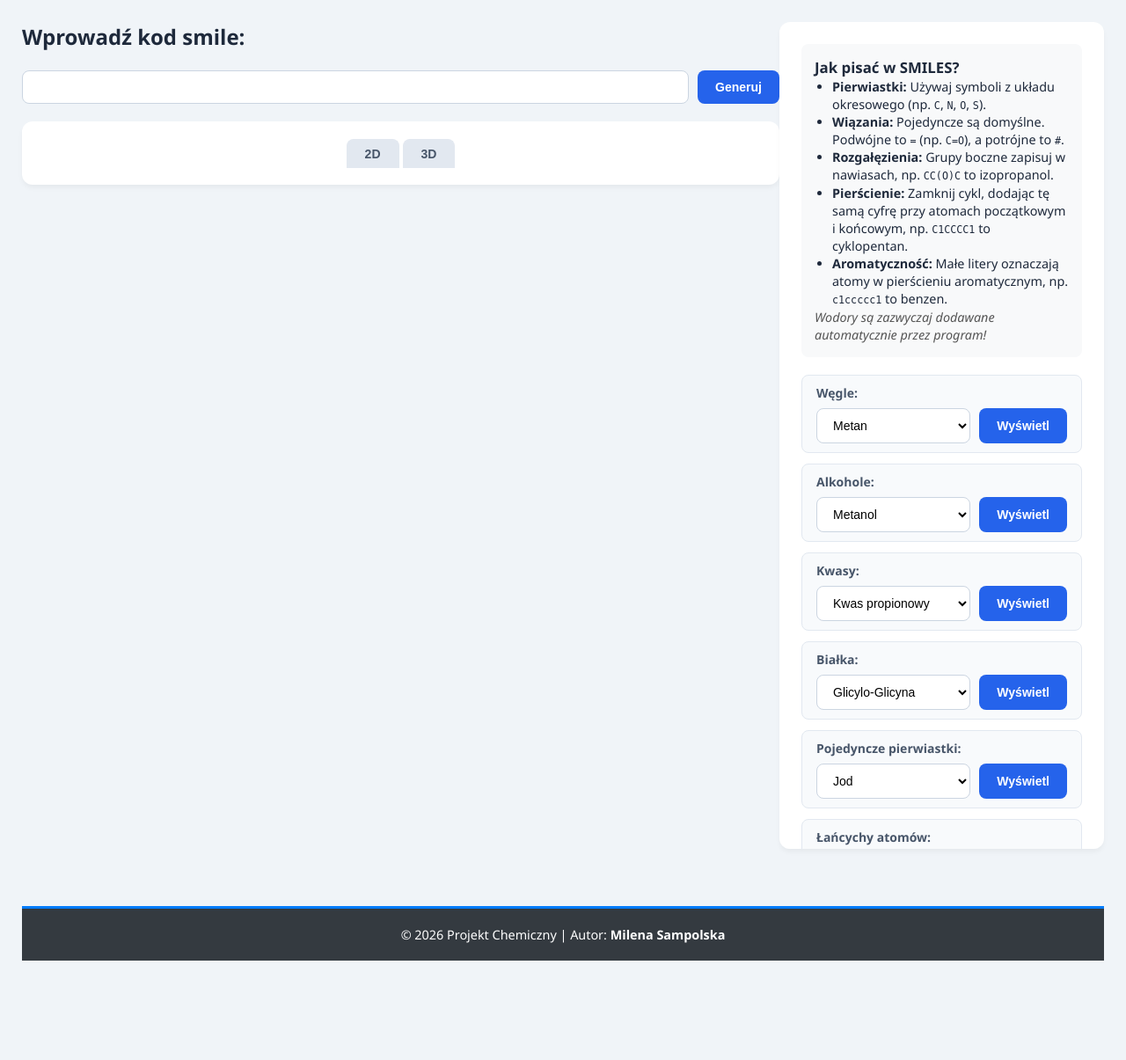
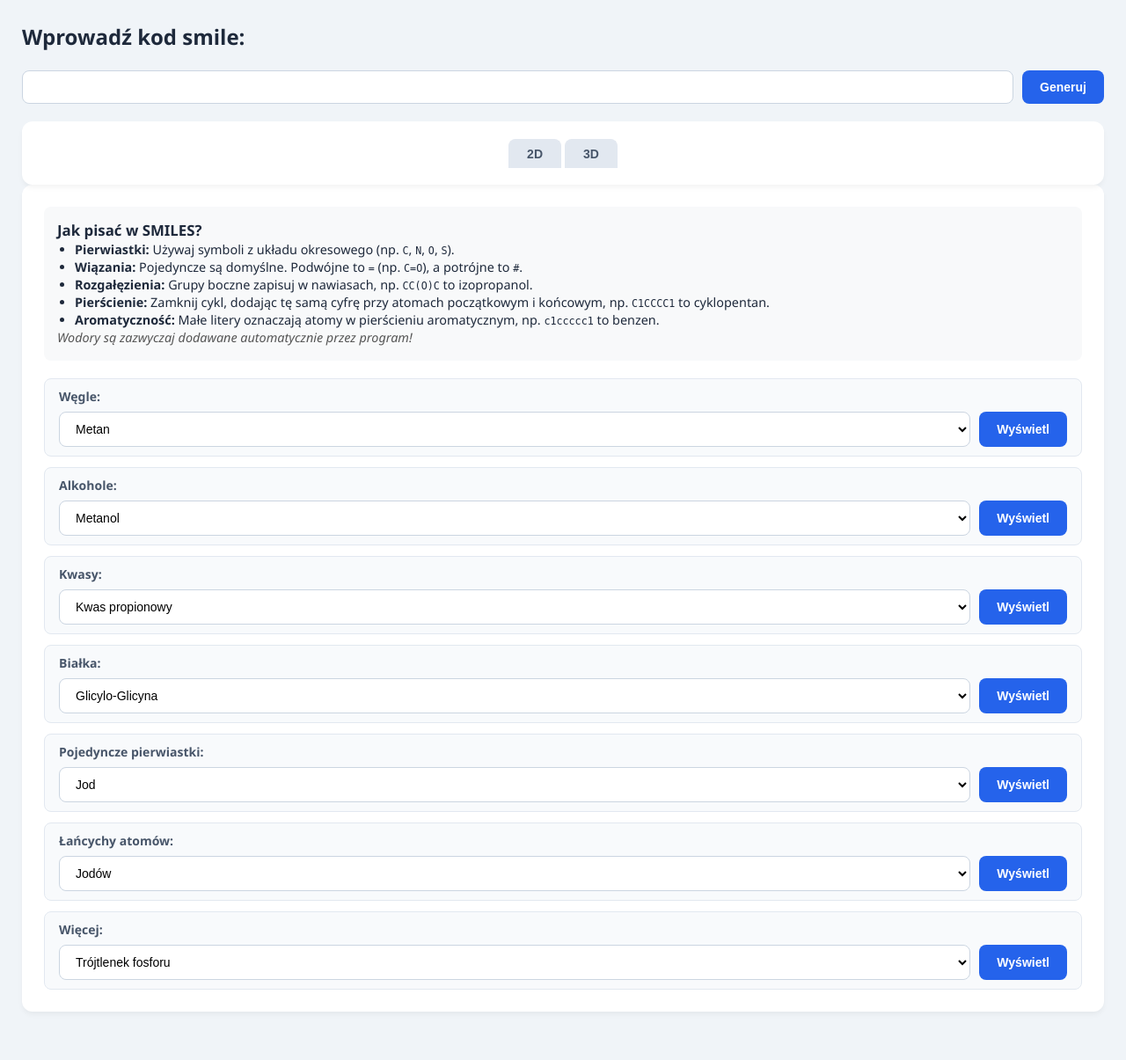
Before and after one commit to sampolska0506/chemia-django, a Django app: template templates/main.html in a window 1280 px wide. Shown: the top 1205 px of the page at 88% size. Before the commit the page ends 1092 px from the top, so only its background shows below. Run offline with Django 5.2, Linux system fonts and the light colour scheme; the template is opened without the code that fills it, so the values that code supplies are empty.

Commit message:
usuniecie stylów divów left i right

```diff
--- a/templates/main.html
+++ b/templates/main.html
@@ -9,7 +9,7 @@
 </head>
 <body>
 <div class="main-content">
-<div class="container-left" style="height: 100%; width: 70%; float: left">
+<div class="container-left">
     <form action="/main/" method="GET">
         <h2>Wprowadź kod smile:</h2>
         <br/>
@@ -48,7 +48,7 @@
     </div>
 </div>
 
-<div class="container-right" style="height: 100%; width: 30%; float: right">
+<div class="container-right">
 <div class="instructions" style="background: #f8f9fa; padding: 15px; border-radius: 8px; font-size: 0.9em; line-height: 1.4;">
     <h3 style="margin-top: 0;">Jak pisać w SMILES?</h3>
     <ul style="padding-left: 20px;">
```
